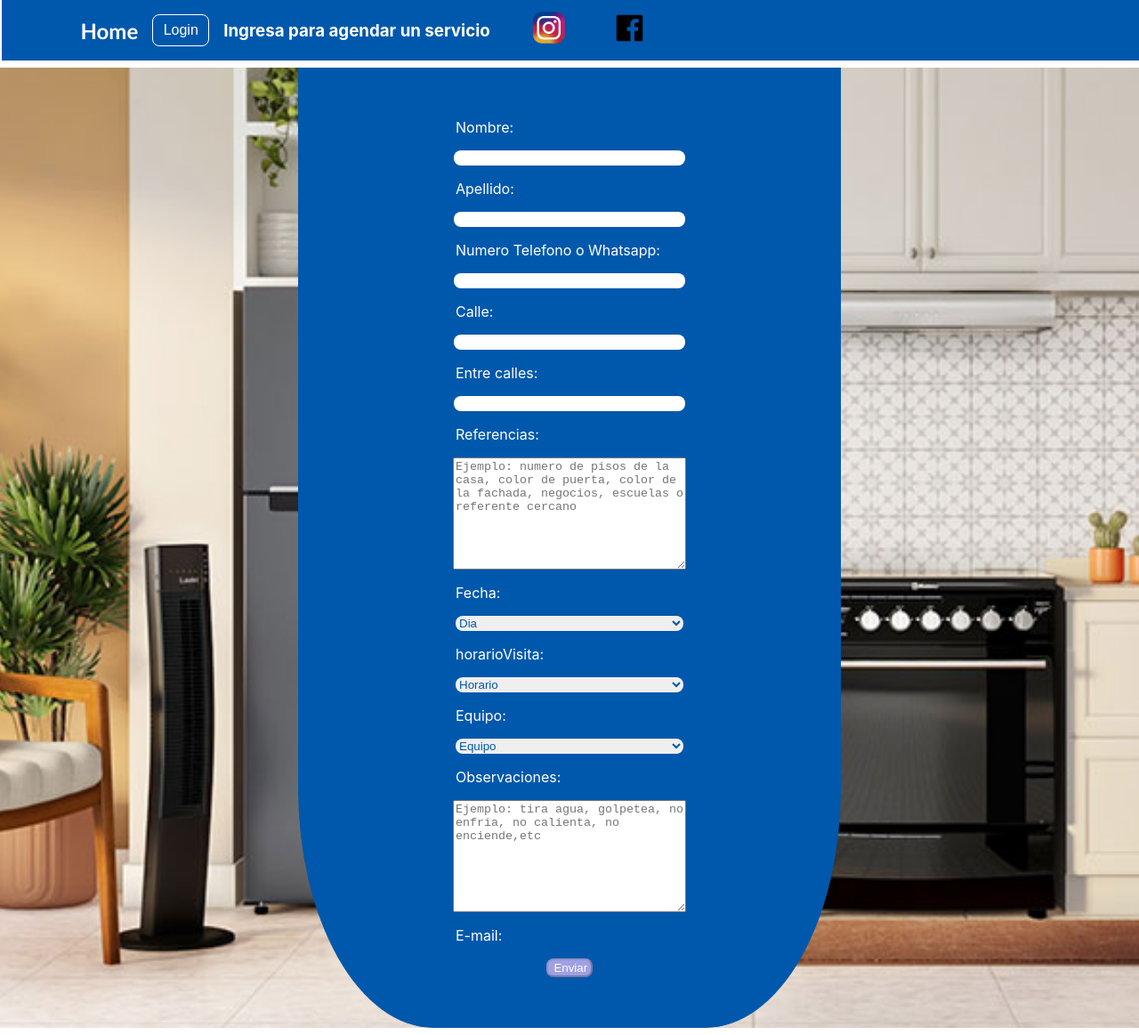
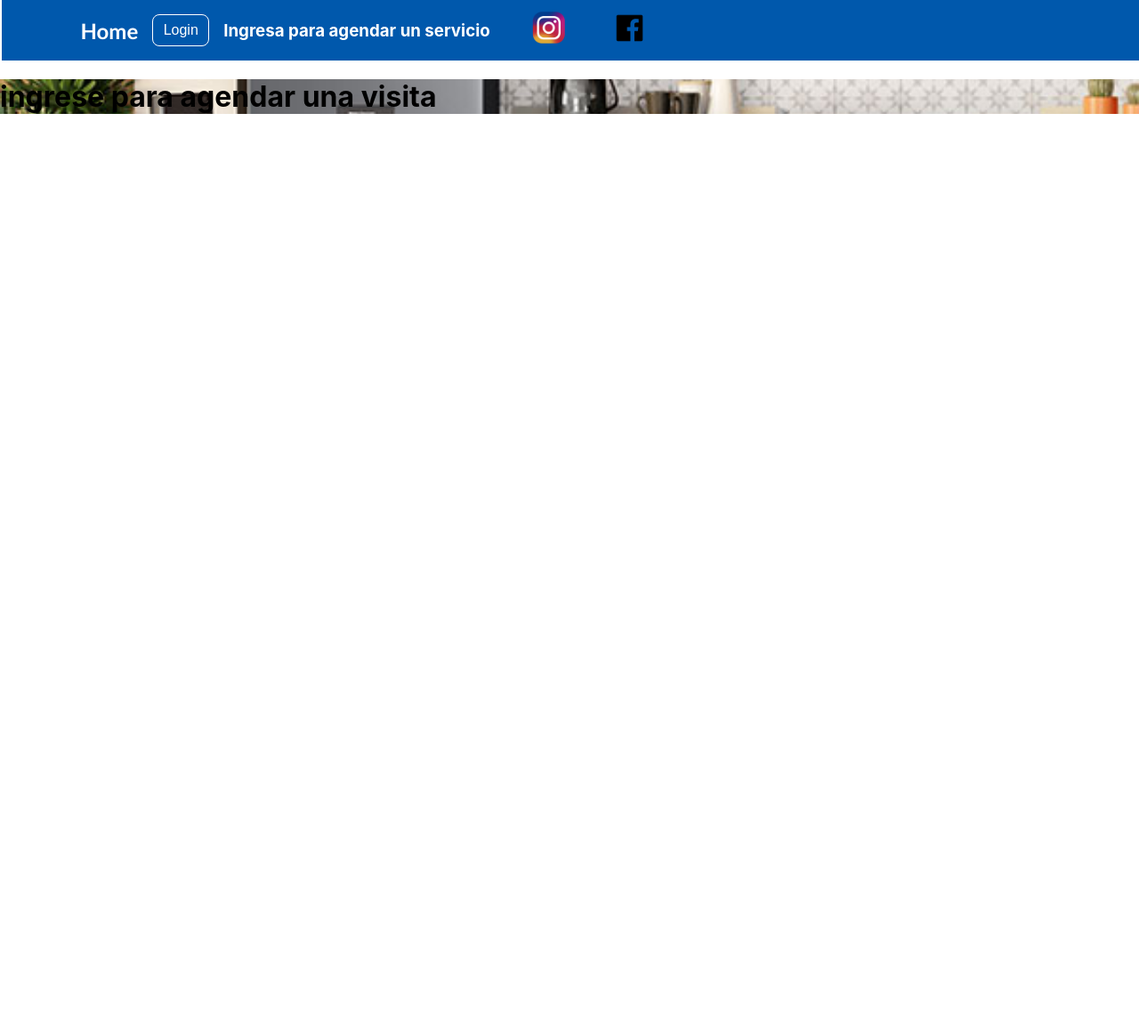
Before and after one commit to OmegaMCCesar/appClientesOmega, a React (Create React App) app: page /formVisita in a window 1280 px wide. Shown: the whole page at 89% size. After the commit the page ends 800 px from the top, so only its background shows below. Built offline with nearby package versions, Linux system fonts and the light colour scheme; no server answers.

Commit message:
update formcliente and confirmation

```diff
--- a/src/App.js
+++ b/src/App.js
@@ -27,11 +27,10 @@ useEffect(() => {
 },[])
 
 const addCliente = (data)=>{
-  console.log('datos para el post', data);
   axios.post('https://dbclientesomegamysql-production.up.railway.app/adminCreateCliente',data)
   .then(function (response) {
     getClientes()
-    console.log(response);
+    alert(response.data);
   })
   .catch(function (error) {
     console.log(error);
--- a/src/componentes/FormCliente.jsx
+++ b/src/componentes/FormCliente.jsx
@@ -86,6 +86,16 @@ const handleForm = (e) => {
   setValuesForm({...valuesForm,[nameInp] : valueInp})
 }
 
+const isEmpty = Object.values(valuesForm).some(x => (x === ''))
+
+
+
+if(isAuthenticated === false)return(
+<div className="contenedor_form">
+<h1>ingrese para agendar una visita</h1>
+</div>
+)
+
   return (
     <div className="contenedor_form">
        <form  onSubmit={handleSubmit}>
@@ -156,7 +166,7 @@ const handleForm = (e) => {
          <label>E-mail: {emailUser} </label>
 
 
-         <button className={"button-submit"} disabled={valuesForm.name === ''} type="submit">Enviar</button>
+         <button className={"button-submit"} disabled={isEmpty} type="submit">Enviar</button>
        </form>
     </div>
   )
```
